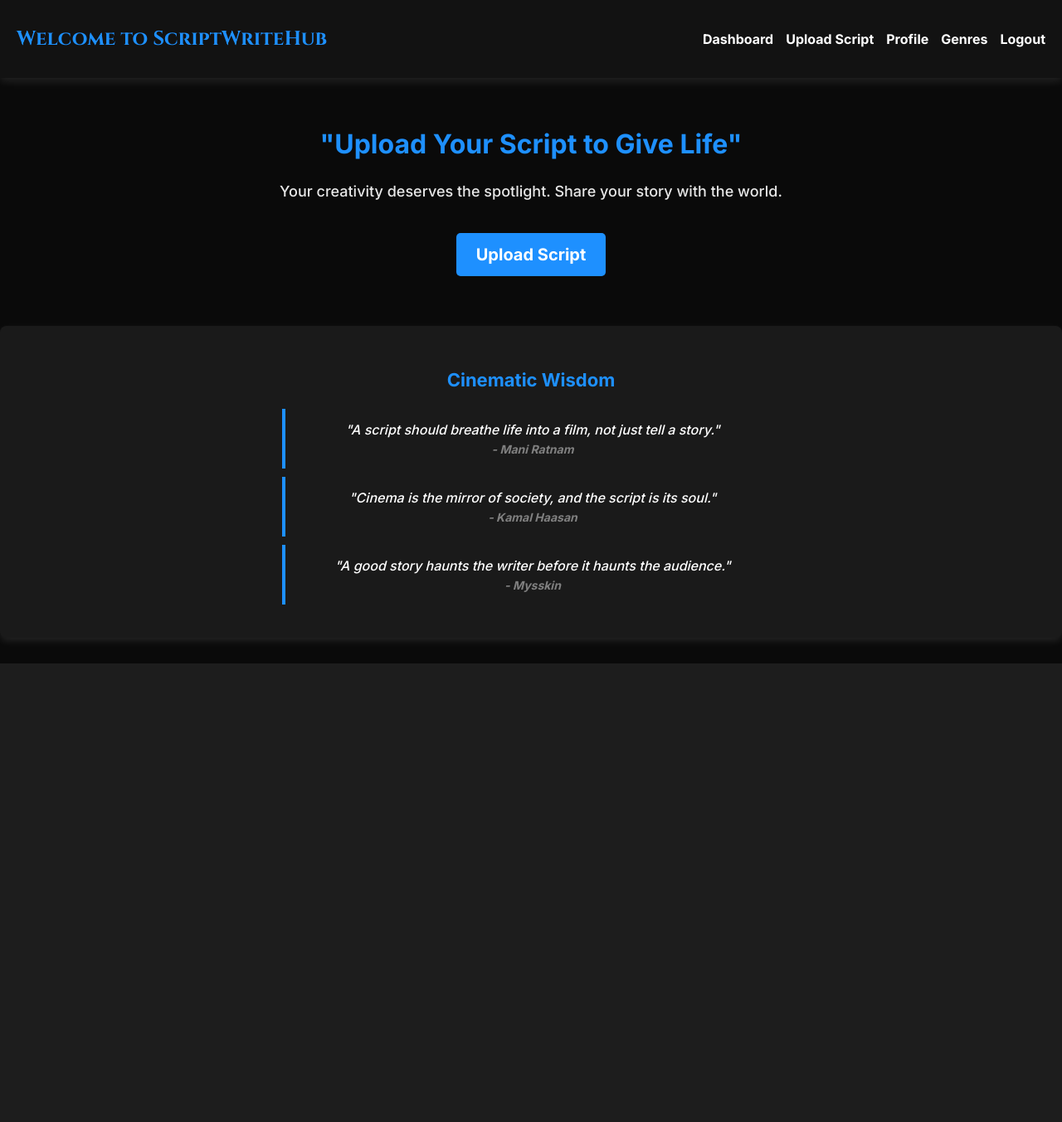
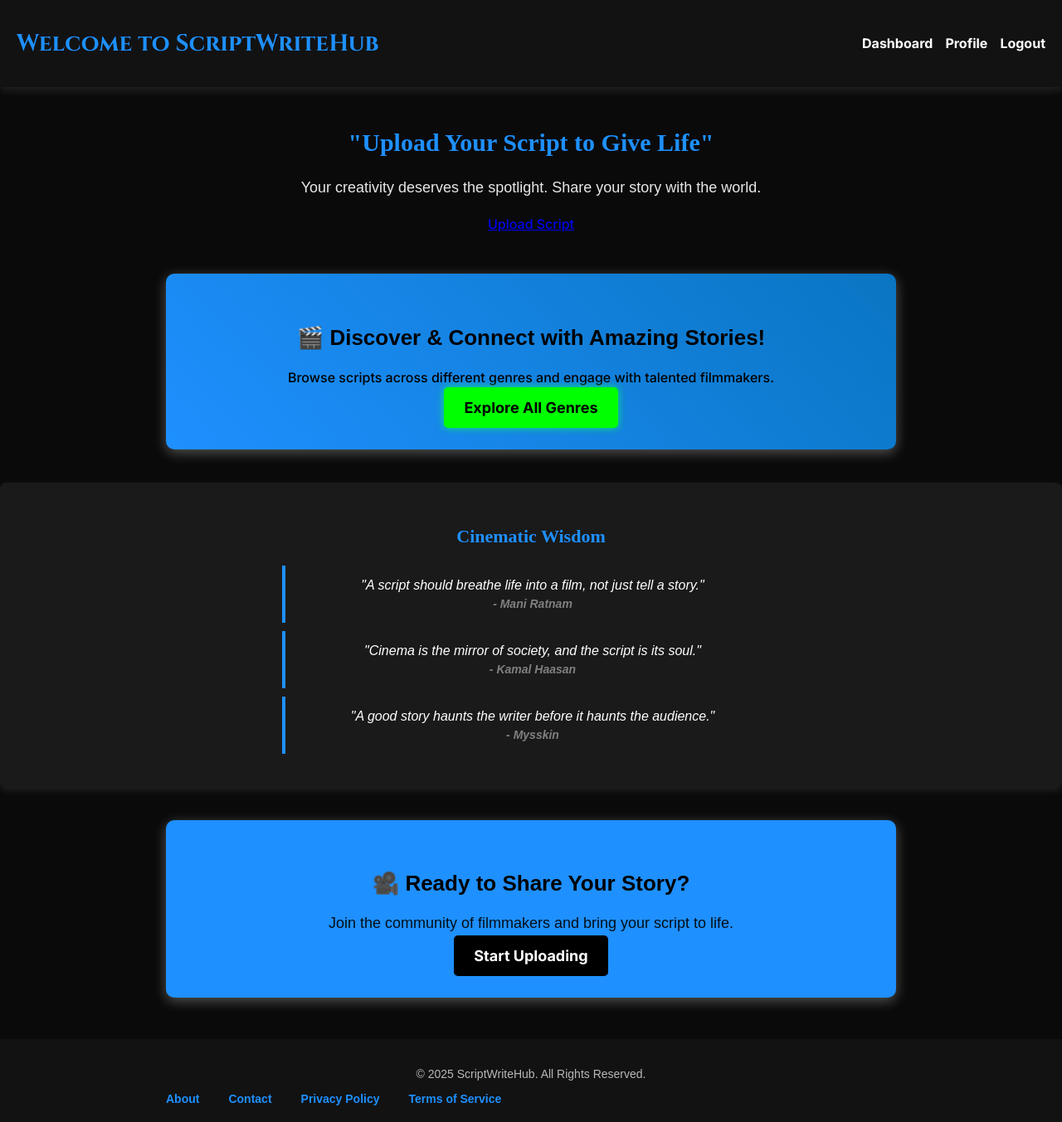
Before and after one commit to Hariharanxx/ScriptWriteHub, a PHP site: page /homepage.html in a window 1280 px wide. Shown: the whole page at 83% size. Before the commit the page ends 800 px from the top, so only its background shows below. Run offline with PHP 8.4, Linux system fonts and the light colour scheme.

Commit message:
added new pages

```diff
--- a/css/styles1.css
+++ b/css/styles1.css
@@ -18,10 +18,11 @@ header {
     box-shadow: 0px 4px 10px rgba(255, 255, 255, 0.1);
 }
 
+/* Title Section (Elegant & Cinematic) */
 .home-title {
-    font-size: 24px;
+    font-family: 'Cinzel', serif;
+    font-size: 28px;
     font-weight: 700;
-    font-family: 'Cinzel', serif;
     color: #1E90FF;
 }
 
@@ -35,6 +36,7 @@ nav a {
     color: white;
     text-decoration: none;
     font-weight: bold;
+    font-size: 16px;
     transition: color 0.3s ease-in-out;
 }
 
@@ -45,42 +47,62 @@ nav a:hover {
 /* Main Section */
 .home-main {
     max-width: 800px;
-    margin: 60px auto;
+    margin: 50px auto;
     text-align: center;
 }
 
+/* Main Section Font (Modern & Clean) */
 .tagline {
-    font-size: 32px;
+    font-family: 'Playfair Display', serif;
+    font-size: 30px;
     font-weight: 700;
     color: #1E90FF;
 }
 
-p {
+.home-main p {
+    font-family: 'Poppins', sans-serif;
     font-size: 18px;
     opacity: 0.9;
+    line-height: 1.5;
     margin-bottom: 20px;
 }
 
-/* Upload Button */
-.btn {
-    background: #1E90FF;
-    color: white;
+/* Genres Section (Bold & Eye-Catching) */
+.genres-section {
+    background: linear-gradient(45deg, #1E90FF, #0A75C2);
+    padding: 40px;
+    margin: 40px auto;
+    border-radius: 10px;
+    text-align: center;
+    max-width: 800px;
+    box-shadow: 0px 4px 15px rgba(255, 255, 255, 0.3);
+    color: black;
+}
+
+.genres-title {
+    font-family: 'Oswald', sans-serif;
+    font-size: 26px;
+    font-weight: bold;
+}
+
+.genres-btn {
+    background: #00ff00;
+    color: black;
     padding: 14px 24px;
+    font-size: 18px;
     text-decoration: none;
     font-weight: bold;
-    font-size: 20px;
     border-radius: 5px;
-    display: inline-block;
-    margin-top: 20px;
     transition: transform 0.3s, background 0.3s;
+    box-shadow: 0px 0px 10px rgba(0, 255, 98, 0.8);
 }
 
-.btn:hover {
+.genres-btn:hover {
     transform: scale(1.1);
-    background: #0A75C2;
+    background: #07cdff;
 }
 
-/* Quotes Section */
+/* Quotes Section (Classic Font for Authority) */
 .quotes-section {
     background: #1A1A1A;
     padding: 30px;
@@ -90,6 +112,7 @@ p {
 }
 
 .quotes-section h3 {
+    font-family: 'Merriweather', serif;
     font-size: 22px;
     font-weight: 600;
     color: #1E90FF;
@@ -102,6 +125,7 @@ p {
 
 blockquote {
     font-size: 16px;
+    font-family: 'Poppins', sans-serif;
     font-style: italic;
     margin: 10px 0;
     position: relative;
@@ -116,3 +140,78 @@ blockquote span {
     font-size: 14px;
     color: gray;
 }
+
+/* CTA Section (Minimal & Impactful) */
+.cta-section {
+    background: #1E90FF;
+    padding: 40px;
+    margin: 40px auto;
+    border-radius: 10px;
+    text-align: center;
+    max-width: 800px;
+    box-shadow: 0px 4px 15px rgba(255, 255, 255, 0.3);
+    color: black;
+}
+
+.cta-section h2 {
+    font-family: 'Oswald', sans-serif;
+    font-size: 26px;
+    font-weight: bold;
+}
+
+.cta-section p {
+    font-family: 'Poppins', sans-serif;
+    font-size: 18px;
+    opacity: 0.9;
+}
+
+.cta-section .btn {
+    background: black;
+    color: white;
+    padding: 14px 24px;
+    font-size: 18px;
+    text-decoration: none;
+    font-weight: bold;
+    border-radius: 5px;
+    transition: transform 0.3s, background 0.3s;
+}
+
+.cta-section .btn:hover {
+    transform: scale(1.1);
+    background: #0A0A0A;
+}
+
+/* Footer (Small & Professional) */
+footer {
+    background: #121212;
+    padding: 20px;
+    margin-top: 50px;
+}
+
+.footer-content {
+    max-width: 900px;
+    margin: auto;
+}
+
+.footer-content p {
+    font-family: 'Poppins', sans-serif;
+    font-size: 14px;
+    opacity: 0.7;
+}
+
+.footer-nav {
+    margin-top: 10px;
+}
+
+.footer-nav a {
+    font-family: 'Poppins', sans-serif;
+    color: #1E90FF;
+    text-decoration: none;
+    margin: 0 10px;
+    font-size: 14px;
+    transition: color 0.3s ease-in-out;
+}
+
+.footer-nav a:hover {
+    color: white;
+}
--- a/homepage.html
+++ b/homepage.html
@@ -12,9 +12,7 @@
         <h1 class="home-title">Welcome to ScriptWriteHub</h1>
         <nav>
             <a href="dashboard.html">Dashboard</a>
-            <a href="upload.html">Upload Script</a>
             <a href="profile.html">Profile</a>
-            <a href="genres.html">Genres</a>
             <a href="land.html">Logout</a>
         </nav>
     </header>
@@ -24,6 +22,12 @@
         <p>Your creativity deserves the spotlight. Share your story with the world.</p>
         <a href="upload.html" class="btn">Upload Script</a>
     </main>
+
+    <section class="genres-section">
+        <h2 class="genres-title">🎬 Discover & Connect with Amazing Stories!</h2>
+        <p>Browse scripts across different genres and engage with talented filmmakers.</p>
+        <a href="genres.html" class="btn genres-btn">Explore All Genres</a>
+    </section>
 
     <section class="quotes-section">
         <h3>Cinematic Wisdom</h3>
@@ -43,6 +47,25 @@
         </div>
     </section>
 
+    <section class="cta-section">
+        <h2>🎥 Ready to Share Your Story?</h2>
+        <p>Join the community of filmmakers and bring your script to life.</p>
+        <a href="upload.html" class="btn">Start Uploading</a>
+    </section>
+
+
+    <footer>
+        <div class="footer-content">
+            <p>© 2025 ScriptWriteHub. All Rights Reserved.</p>
+            <nav class="footer-nav">
+                <a href="about.html">About</a>
+                <a href="contact.html">Contact</a>
+                <a href="privacy.html">Privacy Policy</a>
+                <a href="terms.html">Terms of Service</a>
+            </nav>
+        </div>
+    </footer>
+
     <script src="js/scripts.js"></script>
 </body>
 </html>
```
Also changed, not shown: about.html (added, +35 -0 lines), contact.html (added, +34 -0 lines), css/styles6.css (added, +139 -0 lines), privacy.html (added, +34 -0 lines), terms.html (added, +41 -0 lines).
